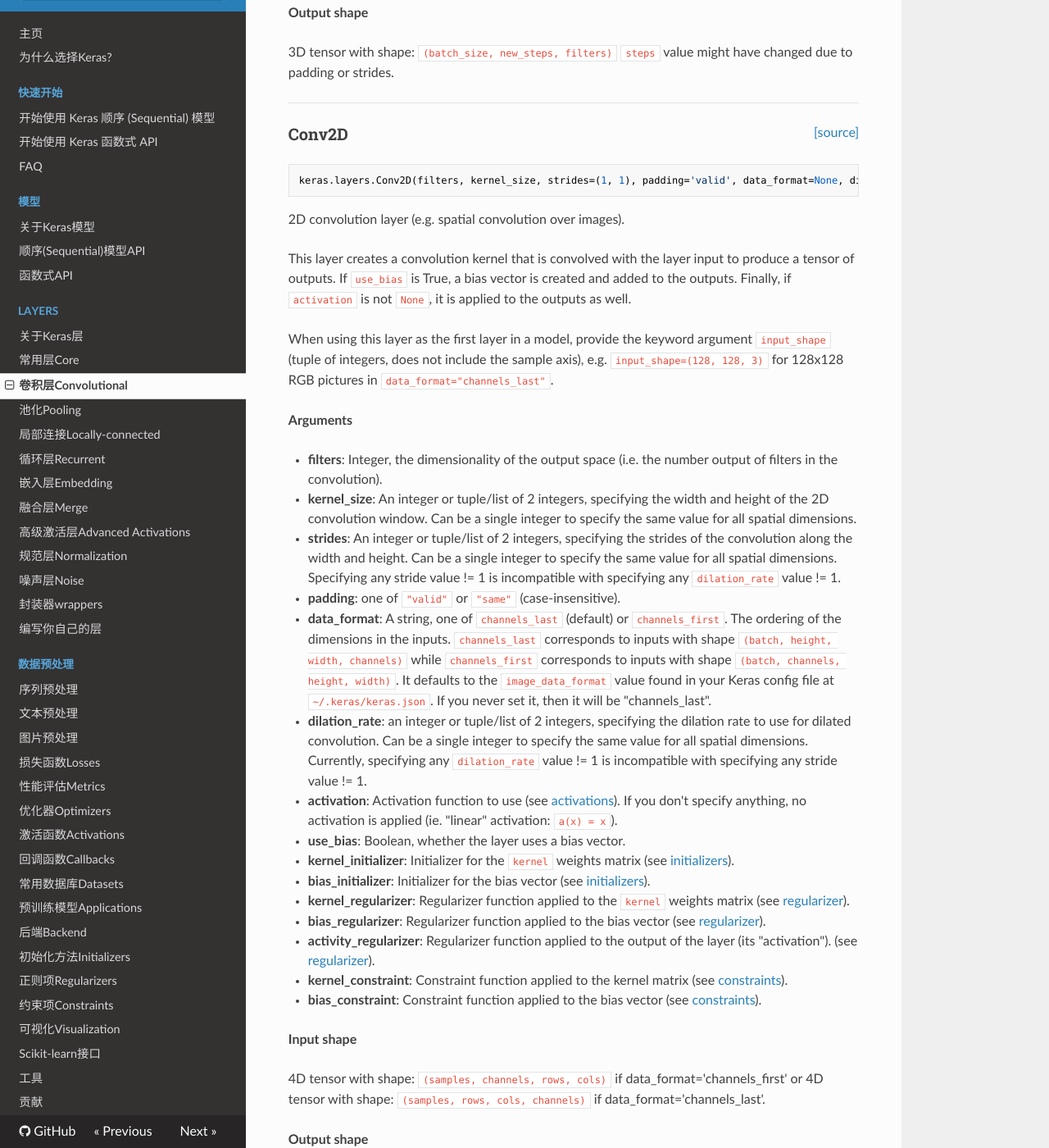
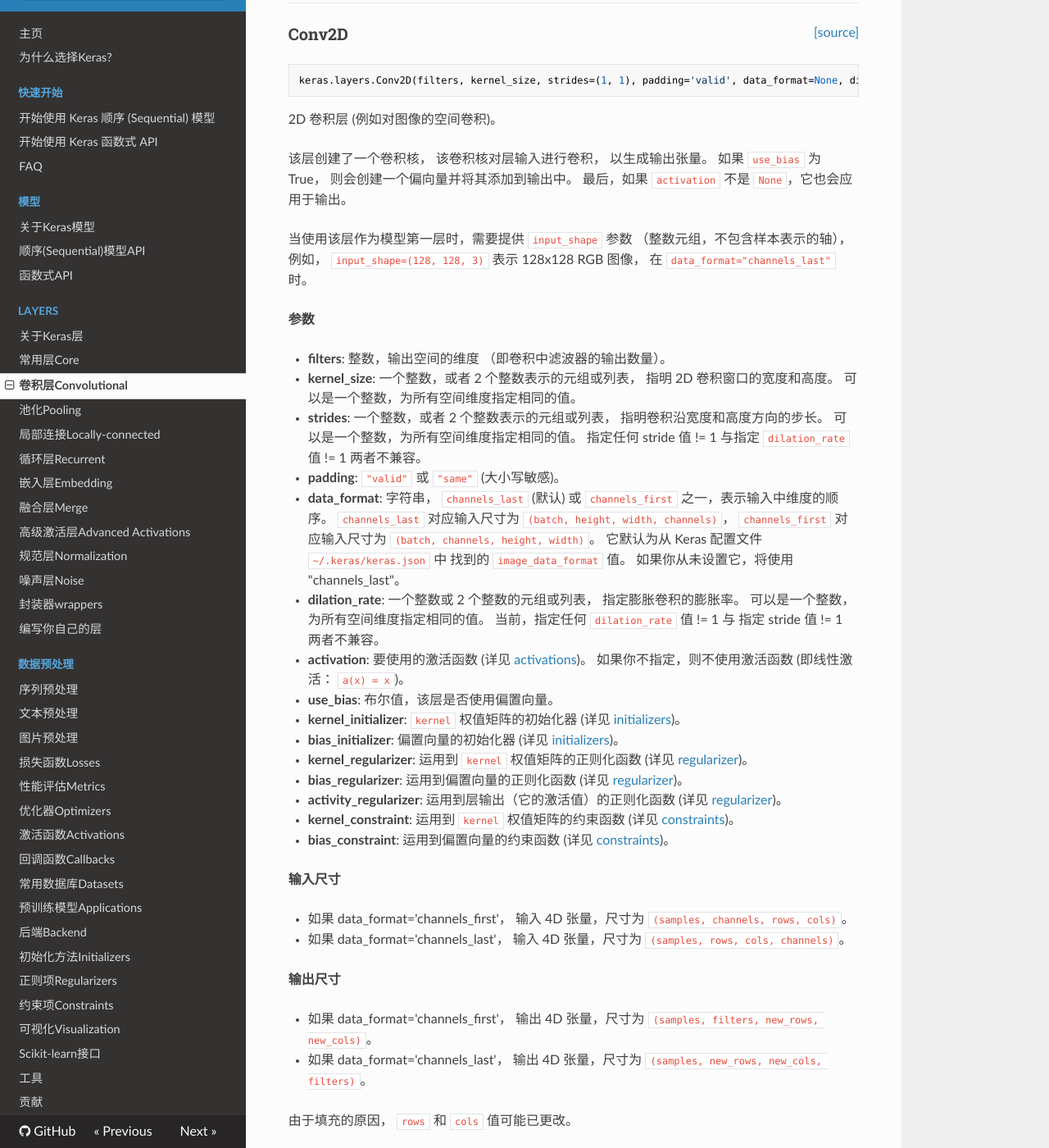
Before and after one commit to keras-team/keras-docs-zh, an MkDocs documentation site: the page built from sources/layers/convolutional.md, in a window 1280 px wide and 1400 px high, scrolled down 1253 px. Shown: the whole window at 82% size. Built offline with MkDocs 1.6.1, drawn with Linux system fonts in a browser that asks for light colours; nearby versions of some CDN libraries; old or Windows-style settings are respelled for this version of MkDocs; some of the changed text lies outside the part shown.

Commit message:
Update convolutional.md

````diff
--- a/sources/layers/convolutional.md
+++ b/sources/layers/convolutional.md
@@ -5,73 +5,67 @@
 keras.layers.Conv1D(filters, kernel_size, strides=1, padding='valid', dilation_rate=1, activation=None, use_bias=True, kernel_initializer='glorot_uniform', bias_initializer='zeros', kernel_regularizer=None, bias_regularizer=None, activity_regularizer=None, kernel_constraint=None, bias_constraint=None)
 ```
 
-1D convolution layer (e.g. temporal convolution).
+1D 卷积层 (例如时序卷积)。
 
-This layer creates a convolution kernel that is convolved
-with the layer input over a single spatial (or temporal) dimension
-to produce a tensor of outputs.
-If `use_bias` is True, a bias vector is created and added to the outputs.
-Finally, if `activation` is not `None`,
-it is applied to the outputs as well.
+该层创建了一个卷积核，该卷积核以
+单个空间（或时间）维上的层输入进行卷积，
+以生成输出张量。
+如果 `use_bias` 为 True，
+则会创建一个偏向量并将其添加到输出中。
+最后，如果 `activation`
+不是 `None`，它也会应用于输出。
 
-When using this layer as the first layer in a model,
-provide an `input_shape` argument
-(tuple of integers or `None`, e.g.
-`(10, 128)` for sequences of 10 vectors of 128-dimensional vectors,
-or `(None, 128)` for variable-length sequences of 128-dimensional vectors.
+当使用该层作为模型第一层时，需要提供 `input_shape` 参数（整数元组或 `None`），例如，
+`(10, 128)` 表示 10 个 128 维的向量组成的向量序列，
+`(None, 128)` 表示 128 维的向量组成的变长序列。
 
-__Arguments__
+__参数__
 
-- __filters__: Integer, the dimensionality of the output space
-(i.e. the number output of filters in the convolution).
-- __kernel_size__: An integer or tuple/list of a single integer,
-specifying the length of the 1D convolution window.
-- __strides__: An integer or tuple/list of a single integer,
-specifying the stride length of the convolution.
-Specifying any stride value != 1 is incompatible with specifying
-any `dilation_rate` value != 1.
-- __padding__: One of `"valid"`, `"causal"` or `"same"` (case-insensitive).
-`"valid"` means "no padding".
-`"same"` results in padding the input such that
-the output has the same length as the original input.
-`"causal"` results in causal (dilated) convolutions, e.g. output[t]
-does not depend on input[t+1:]. Useful when modeling temporal data
-where the model should not violate the temporal order.
-See [WaveNet: A Generative Model for Raw Audio, section 2.1](https://arxiv.org/abs/1609.03499).
-- __dilation_rate__: an integer or tuple/list of a single integer, specifying
-the dilation rate to use for dilated convolution.
-Currently, specifying any `dilation_rate` value != 1 is
-incompatible with specifying any `strides` value != 1.
-- __activation__: Activation function to use
-(see [activations](../activations.md)).
-If you don't specify anything, no activation is applied
-(ie. "linear" activation: `a(x) = x`).
-- __use_bias__: Boolean, whether the layer uses a bias vector.
-- __kernel_initializer__: Initializer for the `kernel` weights matrix
-(see [initializers](../initializers.md)).
-- __bias_initializer__: Initializer for the bias vector
-(see [initializers](../initializers.md)).
-- __kernel_regularizer__: Regularizer function applied to
-the `kernel` weights matrix
-(see [regularizer](../regularizers.md)).
-- __bias_regularizer__: Regularizer function applied to the bias vector
-(see [regularizer](../regularizers.md)).
-- __activity_regularizer__: Regularizer function applied to
-the output of the layer (its "activation").
-(see [regularizer](../regularizers.md)).
-- __kernel_constraint__: Constraint function applied to the kernel matrix
-(see [constraints](../constraints.md)).
-- __bias_constraint__: Constraint function applied to the bias vector
-(see [constraints](../constraints.md)).
+- __filters__: 整数，输出空间的维度
+（即卷积中滤波器的输出数量）。
+- __kernel_size__: 一个整数，或者单个整数表示的元组或列表，
+指明 1D 卷积窗口的长度。
+- __strides__: 一个整数，或者单个整数表示的元组或列表，
+指明卷积的步长。
+指定任何 stride 值 != 1 与指定 `dilation_rate` 值 != 1 两者不兼容。
+- __padding__: `"valid"`, `"causal"` 或 `"same"` 之一 (大小写敏感)
+`"valid"` 表示「不填充」。
+`"same"` 表示填充输入以使输出具有与原始输入相同的长度。
+`"causal"` 表示因果（膨胀）卷积，
+例如，output[t] 不依赖于 input[t+1:]，
+在模型不应违反时间顺序的时间数据建模时非常有用。
+在模型不应违反时间顺序的时间数据建模时非常有用。
+详见 [WaveNet: A Generative Model for Raw Audio, section 2.1](https://arxiv.org/abs/1609.03499)。
+- __dilation_rate__: 一个整数，或者单个整数表示的元组或列表，指定用于膨胀卷积的膨胀率。
+当前，指定任何 `dilation_rate` 值 != 1 与指定 stride 值 != 1 两者不兼容。
+- __activation__: 要使用的激活函数
+(详见 [activations](../activations.md))。
+如果你不指定，则不使用激活函数
+(即线性激活： `a(x) = x`)。
+- __use_bias__: 布尔值，该层是否使用偏置向量。
+- __kernel_initializer__: `kernel` 权值矩阵的初始化器
+(详见 [initializers](../initializers.md))。
+- __bias_initializer__: 偏置向量的初始化器
+(详见 [initializers](../initializers.md))。
+- __kernel_regularizer__: 运用到 `kernel` 权值矩阵的正则化函数
+(详见 [regularizer](../regularizers.md))。
+- __bias_regularizer__: 运用到偏置向量的正则化函数
+(详见 [regularizer](../regularizers.md))。
+- __activity_regularizer__: 运用到层输出（它的激活值）的正则化函数
+(详见 [regularizer](../regularizers.md))。
+- __kernel_constraint__: 运用到 `kernel` 权值矩阵的约束函数
+(详见 [constraints](../constraints.md))。
+- __bias_constraint__: 运用到偏置向量的约束函数
+(详见 [constraints](../constraints.md))。
 
-__Input shape__
+__输入尺寸__
 
-3D tensor with shape: `(batch_size, steps, input_dim)`
+3D 张量 ，尺寸为 `(batch_size, steps, input_dim)`。
 
-__Output shape__
+__输出尺寸__
 
-3D tensor with shape: `(batch_size, new_steps, filters)`
-`steps` value might have changed due to padding or strides.
+3D 张量，尺寸为 `(batch_size, new_steps, filters)`。
+由于填充或窗口按步长滑动，`steps` 值可能已更改。
 
 ----
 
@@ -82,87 +76,80 @@ __Output shape__
 keras.layers.Conv2D(filters, kernel_size, strides=(1, 1), padding='valid', data_format=None, dilation_rate=(1, 1), activation=None, use_bias=True, kernel_initializer='glorot_uniform', bias_initializer='zeros', kernel_regularizer=None, bias_regularizer=None, activity_regularizer=None, kernel_constraint=None, bias_constraint=None)
 ```
 
-2D convolution layer (e.g. spatial convolution over images).
+2D 卷积层 (例如对图像的空间卷积)。
 
-This layer creates a convolution kernel that is convolved
-with the layer input to produce a tensor of
-outputs. If `use_bias` is True,
-a bias vector is created and added to the outputs. Finally, if
-`activation` is not `None`, it is applied to the outputs as well.
+该层创建了一个卷积核，
+该卷积核对层输入进行卷积，
+以生成输出张量。
+如果 `use_bias` 为 True，
+则会创建一个偏向量并将其添加到输出中。
+最后，如果 `activation`
+不是 `None`，它也会应用于输出。
 
-When using this layer as the first layer in a model,
-provide the keyword argument `input_shape`
-(tuple of integers, does not include the sample axis),
-e.g. `input_shape=(128, 128, 3)` for 128x128 RGB pictures
-in `data_format="channels_last"`.
+当使用该层作为模型第一层时，需要提供 `input_shape` 参数
+（整数元组，不包含样本表示的轴），例如，
+`input_shape=(128, 128, 3)` 表示 128x128 RGB 图像，
+在 `data_format="channels_last"` 时。
 
-__Arguments__
+__参数__
 
-- __filters__: Integer, the dimensionality of the output space
-(i.e. the number output of filters in the convolution).
-- __kernel_size__: An integer or tuple/list of 2 integers, specifying the
-width and height of the 2D convolution window.
-Can be a single integer to specify the same value for
-all spatial dimensions.
-- __strides__: An integer or tuple/list of 2 integers,
-specifying the strides of the convolution along the width and height.
-Can be a single integer to specify the same value for
-all spatial dimensions.
-Specifying any stride value != 1 is incompatible with specifying
-any `dilation_rate` value != 1.
-- __padding__: one of `"valid"` or `"same"` (case-insensitive).
-- __data_format__: A string,
-one of `channels_last` (default) or `channels_first`.
-The ordering of the dimensions in the inputs.
-`channels_last` corresponds to inputs with shape
-`(batch, height, width, channels)` while `channels_first`
-corresponds to inputs with shape
-`(batch, channels, height, width)`.
-It defaults to the `image_data_format` value found in your
-Keras config file at `~/.keras/keras.json`.
-If you never set it, then it will be "channels_last".
-- __dilation_rate__: an integer or tuple/list of 2 integers, specifying
-the dilation rate to use for dilated convolution.
-Can be a single integer to specify the same value for
-all spatial dimensions.
-Currently, specifying any `dilation_rate` value != 1 is
-incompatible with specifying any stride value != 1.
-- __activation__: Activation function to use
-(see [activations](../activations.md)).
-If you don't specify anything, no activation is applied
-(ie. "linear" activation: `a(x) = x`).
-- __use_bias__: Boolean, whether the layer uses a bias vector.
-- __kernel_initializer__: Initializer for the `kernel` weights matrix
-(see [initializers](../initializers.md)).
-- __bias_initializer__: Initializer for the bias vector
-(see [initializers](../initializers.md)).
-- __kernel_regularizer__: Regularizer function applied to
-the `kernel` weights matrix
-(see [regularizer](../regularizers.md)).
-- __bias_regularizer__: Regularizer function applied to the bias vector
-(see [regularizer](../regularizers.md)).
-- __activity_regularizer__: Regularizer function applied to
-the output of the layer (its "activation").
-(see [regularizer](../regularizers.md)).
-- __kernel_constraint__: Constraint function applied to the kernel matrix
-(see [constraints](../constraints.md)).
-- __bias_constraint__: Constraint function applied to the bias vector
-(see [constraints](../constraints.md)).
+- __filters__: 整数，输出空间的维度
+（即卷积中滤波器的输出数量）。
+- __kernel_size__: 一个整数，或者 2 个整数表示的元组或列表，
+指明 2D 卷积窗口的宽度和高度。
+可以是一个整数，为所有空间维度指定相同的值。
+- __strides__: 一个整数，或者 2 个整数表示的元组或列表，
+指明卷积沿宽度和高度方向的步长。
+可以是一个整数，为所有空间维度指定相同的值。
+指定任何 stride 值 != 1 与指定 `dilation_rate` 值 != 1 两者不兼容。
+- __padding__: `"valid"` 或 `"same"` (大小写敏感)。
+- __data_format__: 字符串，
+`channels_last` (默认) 或 `channels_first` 之一，表示输入中维度的顺序。
+`channels_last` 对应输入尺寸为 `(batch, height, width, channels)`，
+`channels_first` 对应输入尺寸为 `(batch, channels, height, width)`。
+它默认为从 Keras 配置文件 `~/.keras/keras.json` 中
+找到的 `image_data_format` 值。
+如果你从未设置它，将使用 "channels_last"。
+- __dilation_rate__: 一个整数或 2 个整数的元组或列表，
+指定膨胀卷积的膨胀率。
+可以是一个整数，为所有空间维度指定相同的值。
+当前，指定任何 `dilation_rate` 值 != 1 与
+指定 stride 值 != 1 两者不兼容。
+- __activation__: 要使用的激活函数
+(详见 [activations](../activations.md))。
+如果你不指定，则不使用激活函数
+(即线性激活： `a(x) = x`)。
+- __use_bias__: 布尔值，该层是否使用偏置向量。
+- __kernel_initializer__: `kernel` 权值矩阵的初始化器
+(详见 [initializers](../initializers.md))。
+- __bias_initializer__: 偏置向量的初始化器
+(详见 [initializers](../initializers.md))。
+- __kernel_regularizer__: 运用到 `kernel` 权值矩阵的正则化函数
+(详见 [regularizer](../regularizers.md))。
+- __bias_regularizer__: 运用到偏置向量的正则化函数
+(详见 [regularizer](../regularizers.md))。
+- __activity_regularizer__: 运用到层输出（它的激活值）的正则化函数
+(详见 [regularizer](../regularizers.md))。
+- __kernel_constraint__: 运用到 `kernel` 权值矩阵的约束函数
+(详见 [constraints](../constraints.md))。
+- __bias_constraint__: 运用到偏置向量的约束函数
+(详见 [constraints](../constraints.md))。
 
-__Input shape__
+__输入尺寸__
 
-4D tensor with shape:
-`(samples, channels, rows, cols)` if data_format='channels_first'
-or 4D tensor with shape:
-`(samples, rows, cols, channels)` if data_format='channels_last'.
+- 如果 data_format='channels_first'，
+输入 4D 张量，尺寸为 `(samples, channels, rows, cols)`。
+- 如果 data_format='channels_last'，
+输入 4D 张量，尺寸为 `(samples, rows, cols, channels)`。
 
-__Output shape__
+__输出尺寸__
 
-4D tensor with shape:
-`(samples, filters, new_rows, new_cols)` if data_format='channels_first'
-or 4D tensor with shape:
-`(samples, new_rows, new_cols, filters)` if data_format='channels_last'.
-`rows` and `cols` values might have changed due to padding.
+- 如果 data_format='channels_first'，
+输出 4D 张量，尺寸为 `(samples, filters, new_rows, new_cols)`。
+- 如果 data_format='channels_last'，
+输出 4D 张量，尺寸为 `(samples, new_rows, new_cols, filters)`。
+
+由于填充的原因， `rows` 和 `cols` 值可能已更改。
 
 ----
 
````
